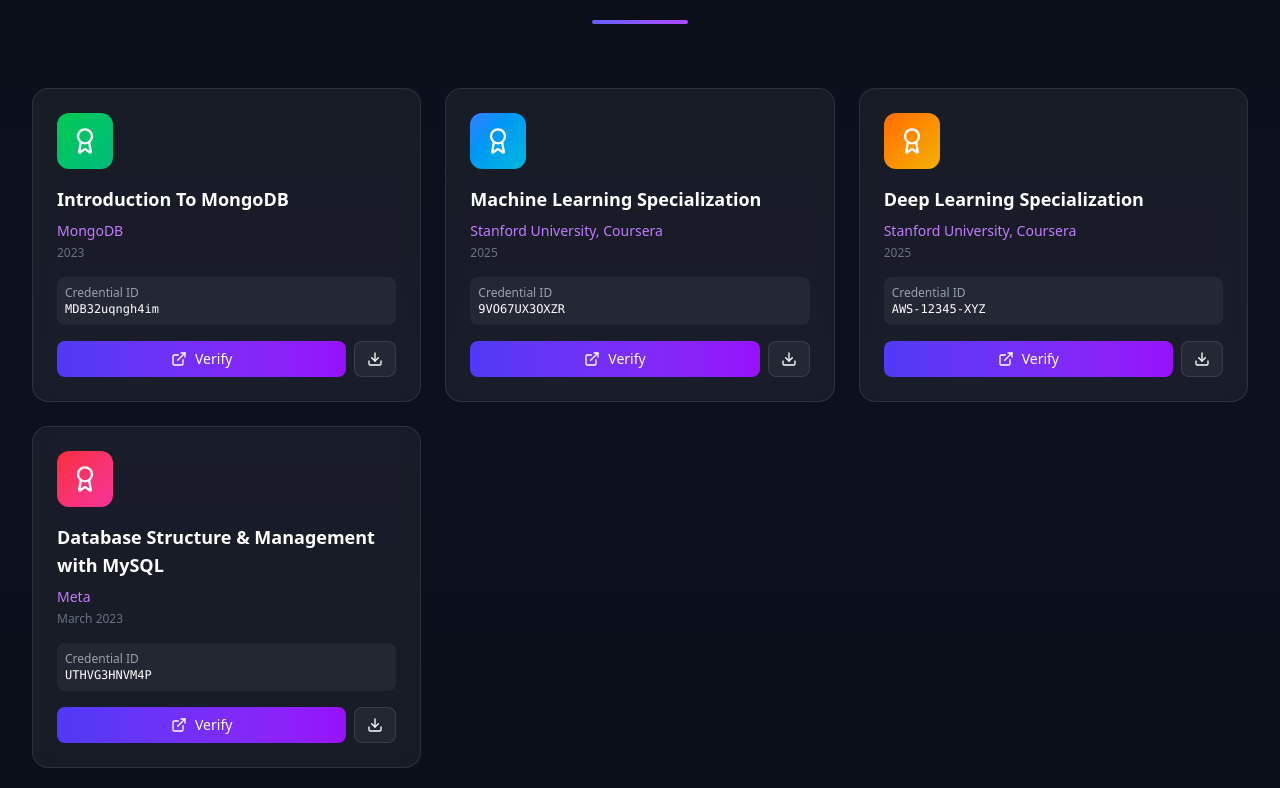
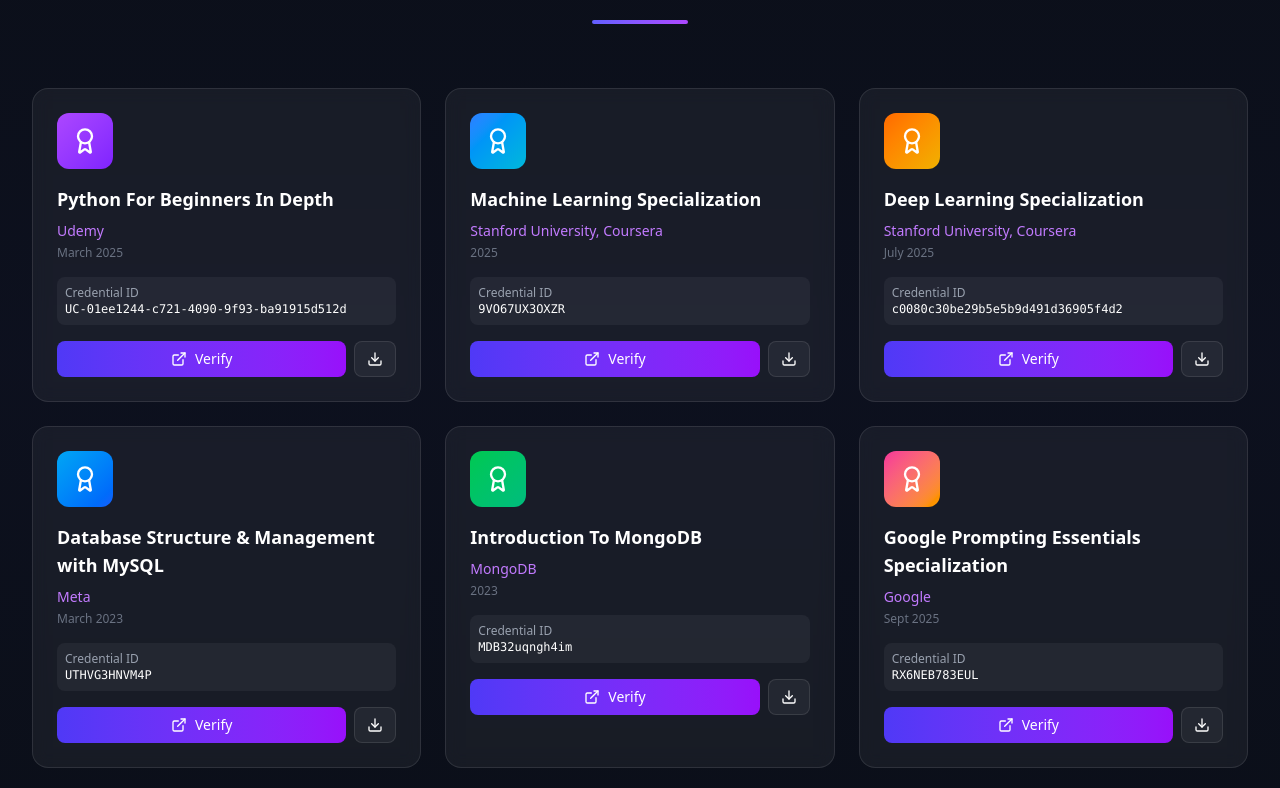
Before and after one commit to Saminakalwar/samina-kalwar-portfolio, a React app: page / in a window 1280 px wide. Shown: the part 5472-6260 px from the top of the page. Built offline with nearby package versions, Linux system fonts and the light colour scheme; the HTML template or start-up script is replaced by a standard one.

Commit message:
Add certificates

```diff
--- a/src/components/Certificates.jsx
+++ b/src/components/Certificates.jsx
@@ -4,12 +4,13 @@
 export default function Certificates() {
   const certificates = [
     {
-      title: "Introduction To MongoDB",
-      issuer: "MongoDB ",
-      date: "2023",
-      color: "from-green-500 to-emerald-500",
-      credentialUrl: "https://learn.mongodb.com/c/PtRLf_ZsRxi_9ptI9BBkFg",
-      credentialId: "MDB32uqngh4im",
+      title: "Python For Beginners In Depth",
+      issuer: "Udemy",
+      date: "March 2025",
+      color: "from-purple-500 to-violet-600",
+      credentialUrl:
+        "https://udemy-certificate.s3.amazonaws.com/image/UC-01ee1244-c721-4090-9f93-ba91915d512d.jpg?v=1750613383000",
+      credentialId: "UC-01ee1244-c721-4090-9f93-ba91915d512d",
     },
     {
       title: "Machine Learning Specialization",
@@ -23,19 +24,37 @@
     {
       title: "Deep Learning Specialization",
       issuer: "Stanford University, Coursera",
-      date: "2025",
+      date: "July 2025",
       color: "from-orange-500 to-yellow-500",
-      credentialUrl: "https://aws.amazon.com/certification/",
-      credentialId: "AWS-12345-XYZ",
+      credentialUrl:
+        "https://coursera.org/share/c0080c30be29b5e5b9d491d36905f4d2",
+      credentialId: "c0080c30be29b5e5b9d491d36905f4d2",
     },
 
     {
       title: "Database Structure & Management with MySQL",
       issuer: "Meta",
       date: "March 2023",
-      color: "from-red-500 to-pink-500",
+      color: "from-sky-500 to-blue-600",
       credentialUrl: "https://coursera.org/verify/UTHVG3HNVM4P",
       credentialId: "UTHVG3HNVM4P",
+    },
+    {
+      title: "Introduction To MongoDB",
+      issuer: "MongoDB ",
+      date: "2023",
+      color: "from-green-500 to-emerald-500",
+      credentialUrl: "https://learn.mongodb.com/c/PtRLf_ZsRxi_9ptI9BBkFg",
+      credentialId: "MDB32uqngh4im",
+    },
+    {
+      title: "Google Prompting Essentials Specialization",
+      issuer: "Google",
+      date: "Sept 2025",
+      color: "from-pink-500 to-amber-500",
+      credentialUrl:
+        "https://www.coursera.org/account/accomplishments/specialization/certificate/RX6NEB783EUL",
+      credentialId: "RX6NEB783EUL",
     },
   ];
 
```
